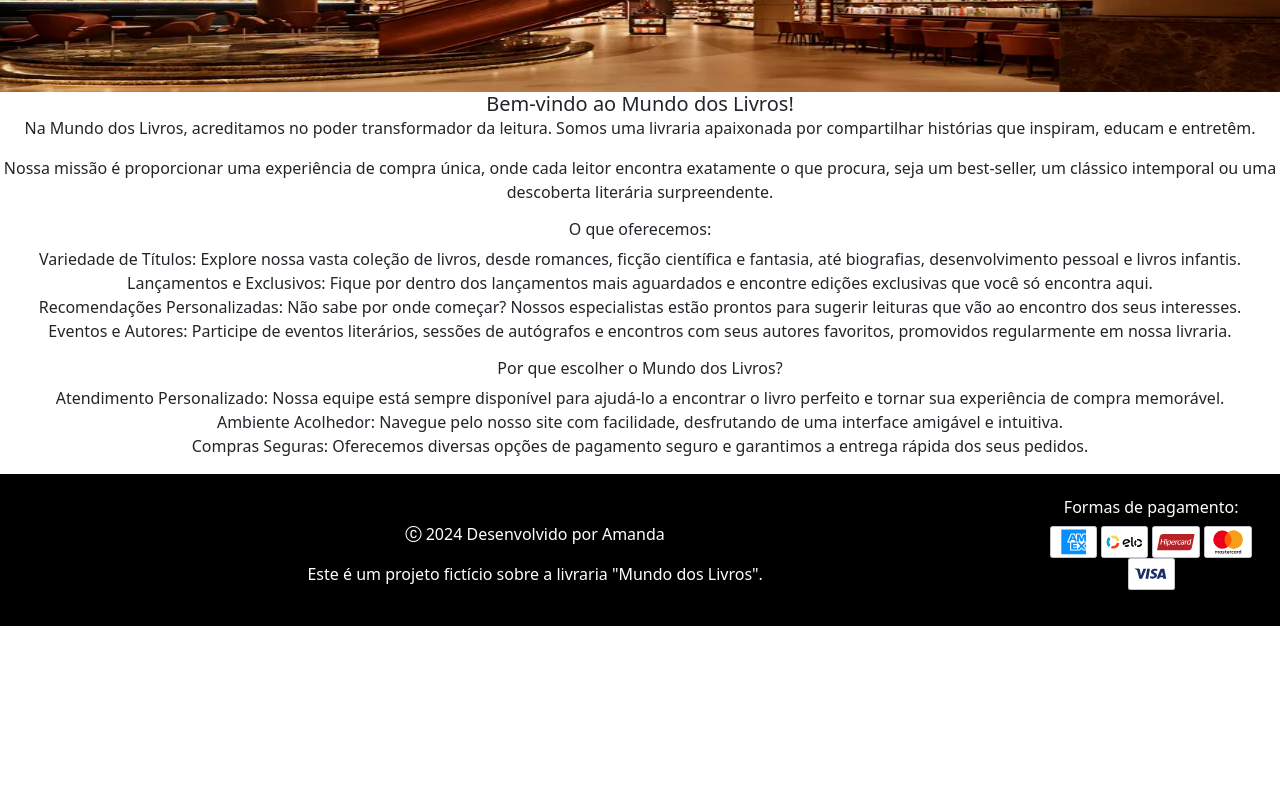
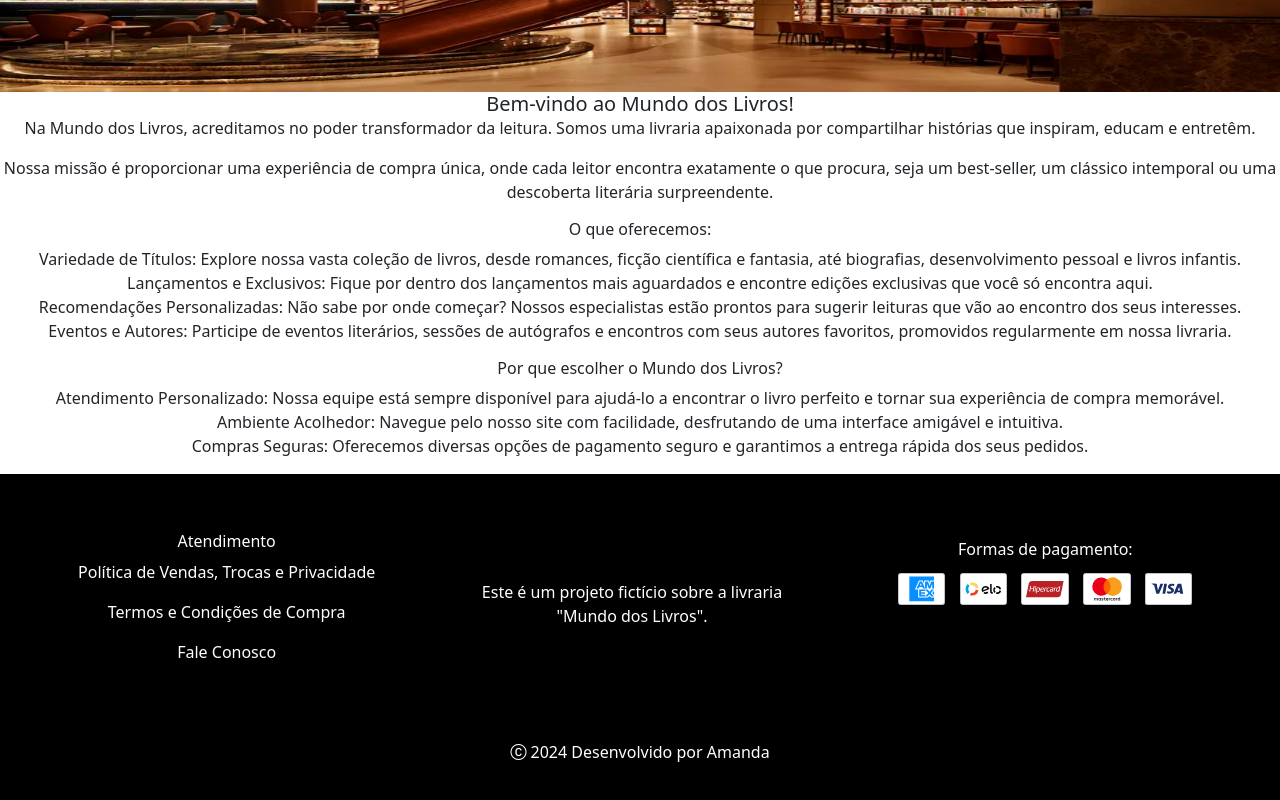
Before and after one commit to AmandaPVSantos/LandingPageLivraria, a website: page index.html in a window 1280 px wide. Shown: the part 364-1164 px from the top of the page. Before the commit the page ends 990 px from the top, so only its background shows below. Drawn offline with nearby package versions, Linux system fonts and the light colour scheme; no server answers.

Commit message:
finished footer

```diff
--- a/css/styles.css
+++ b/css/styles.css
@@ -32,3 +32,22 @@
     background-color: #000;
     color: #fff;
 }
+
+.footerFilho > div {
+    flex: 1; /* Faz com que cada elemento filho ocupe o mesmo espaço */
+    margin: 10px; /* Adiciona espaçamento entre os elementos */
+    min-width: 200px; /* Define uma largura mínima para evitar que os elementos fiquem muito pequenos */
+}
+
+.footer-formaDePagamento img {
+    margin: 5px; /* Adiciona espaçamento entre as imagens */
+}
+
+.clicavel:hover {
+    cursor: pointer;
+}
+
+.footerDesenvolvido {
+    word-break: break-word; /* Quebra palavras longas para evitar overflow */
+    margin-bottom: 10px; /* Adiciona espaçamento entre os parágrafos */
+}
--- a/index.html
+++ b/index.html
@@ -83,17 +83,23 @@
           </div>
     </section>
 
-    <footer class="footer-pai text-center p-4">
-        <div class="d-flex">
-            <div class="container mt-4">
+    <footer class="footer-pai text-center p-5">
+        <div class="footerFilho d-flex justify-content-around">
+            <div class="atendimento">
+                <h6>Atendimento</h6>
+                <p class="clicavel">Política de Vendas, Trocas e Privacidade</p>
+                <p class="clicavel">Termos e Condições de Compra</p>
+                <p class="clicavel">Fale Conosco</p>
+            </div>
+            <div class="footerDesenvolvido container mb-5 p-5">
                 <p>
-                    <i class="bi bi-c-circle"></i>
-                    2024 Desenvolvido por Amanda
+                    Este é um projeto fictício sobre a livraria "Mundo dos Livros".
                 </p>
-                <p>Este é um projeto fictício sobre a livraria "Mundo dos Livros".</p>
-                <div class="mx-auto" style="width: 200px;"></div>
+                <p>
+
+                </p>
             </div>
-            <div>
+            <div class="footer-formaDePagamento p-2">
                 <h6>Formas de pagamento:</h6>
                 <img src="/assets/icons/forma de pagamento/payment-american-express.svg" alt="forma de pagamento american express">
                 <img src="/assets/icons/forma de pagamento/payment-elo.svg" alt="forma de pagamento elo">
@@ -101,6 +107,13 @@
                 <img src="/assets/icons/forma de pagamento/payment-mastercard.svg" alt="forma de pagamento mastercard">
                 <img src="/assets/icons/forma de pagamento/payment-visa.svg" alt="forma de pagamento visa">
             </div>
+
+        </div>
+        <div>
+            <p>
+                <i class="bi bi-c-circle"></i>
+                    2024 Desenvolvido por Amanda
+            </p>
         </div>
     </footer>
 
```
